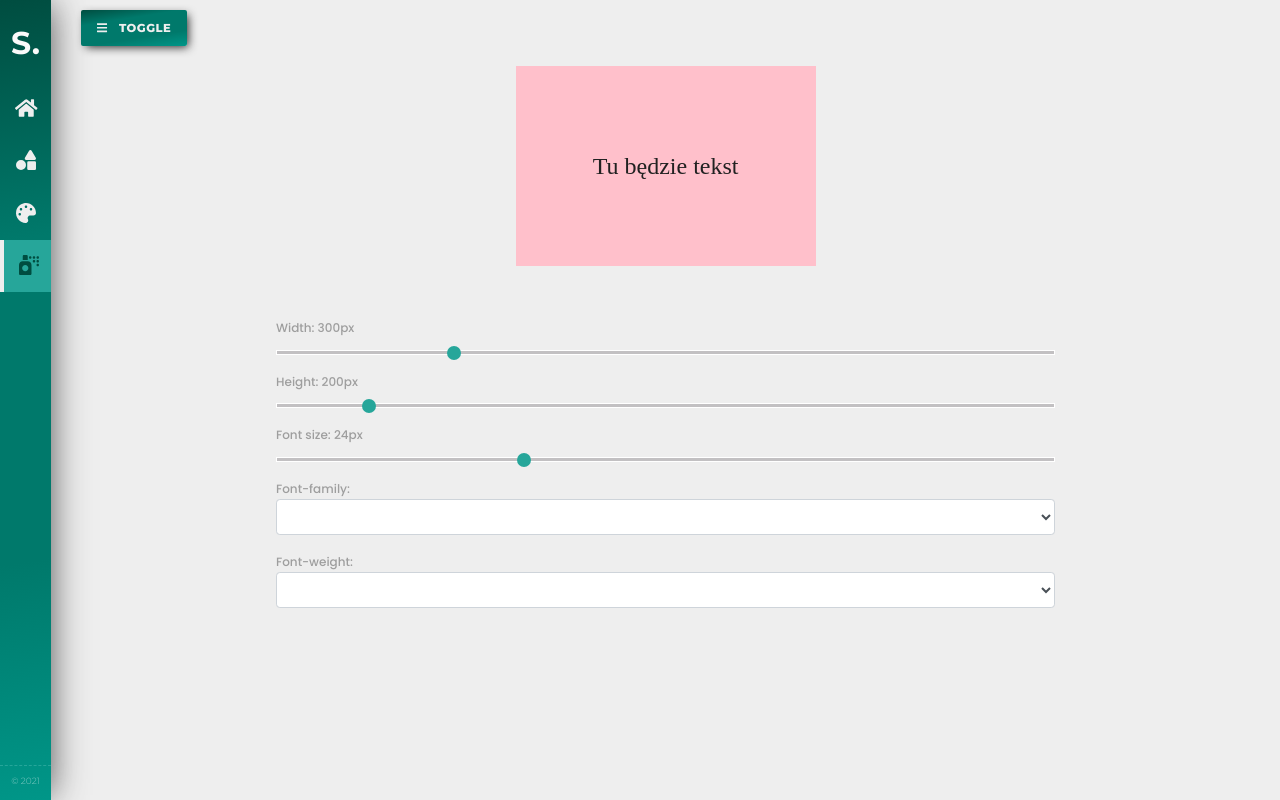
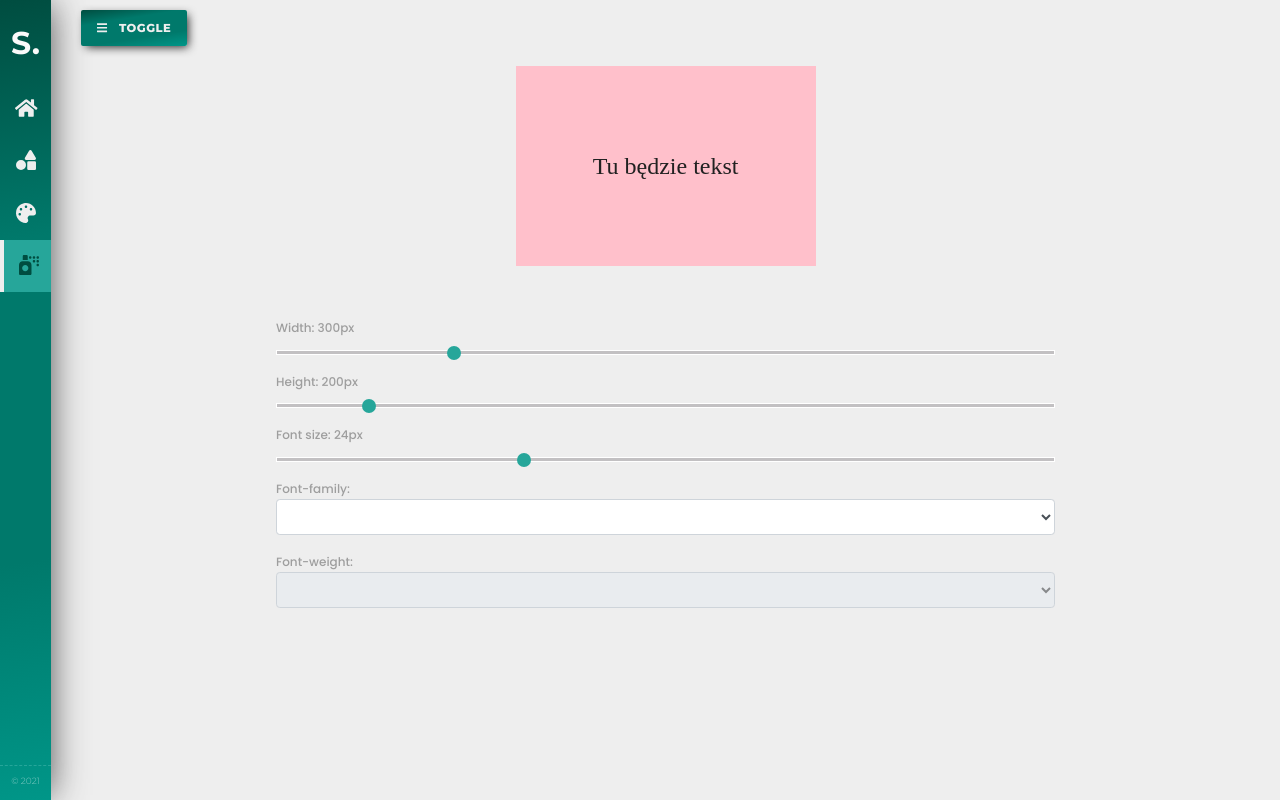
Before and after one commit to bartlomiejwyszecki/CSS-Application, an Angular app: page /banner-generator in a window 1280 px wide. Built offline with nearby package versions, Linux system fonts and the light colour scheme.

Commit message:
Font-weight fixed, and also is now disabled when there is no font.

```diff
--- a/src/app/components/banner-generator/assets/fonts.ts
+++ b/src/app/components/banner-generator/assets/fonts.ts
@@ -7,73 +7,73 @@ export interface Font {
 
 export const FONTS: Font[] = [
     {
-        id: 0,
+        id: 1,
         name: 'Poppins',
         description: "'Poppins', sans-serif",
         weights: [100, 200, 300, 400, 500, 600, 700, 800, 900]
     },
     {
-        id: 1,
+        id: 2,
         name: 'Montserrat',
         description: "'Montserrat', sans-serif",
         weights: [100, 200, 300, 400, 500, 600, 700, 800, 900]
     },
     {
-        id: 2,
+        id: 3,
         name: 'Roboto',
         description: "'Roboto', sans-serif",
         weights: [100, 300, 400, 500, 700, 900]
     },
     {
-        id: 3,
+        id: 4,
         name: 'Open Sans',
         description: "'Open Sans', sans-serif",
         weights: [300, 400, 600, 700]
     },
     {
-        id: 4,
+        id: 5,
         name: 'Lato',
         description: "'Lato', sans-serif",
         weights: [100, 300, 400, 700, 900]
     },
     {
-        id: 5,
+        id: 6,
         name: 'Ubuntu',
         description: "'Ubuntu', sans-serif",
         weights: [300, 400, 500, 700]
     },
     {
-        id: 6,
+        id: 7,
         name: 'Merriweather',
         description: "'Merriweather', serif",
         weights: [300, 400, 700, 900]
     },
     {
-        id: 7,
+        id: 8,
         name: 'Playfair Display',
         description: "'Playfair Display', serif",
         weights: [400, 500, 600, 700, 800, 900]
     },
     {
-        id: 8,
+        id: 9,
         name: 'Cormorant Garamond',
         description: "'Cormorant Garamond', serif",
         weights: [300, 400, 500, 600, 700]
     },
     {
-        id: 9,
+        id: 10,
         name: 'Lora',
         description: "'Lora', serif",
         weights: [400, 500, 600, 700]
     },
     {
-        id: 10,
+        id: 11,
         name: 'Bitter',
         description: "'Bitter', serif",
         weights: [100, 200, 300, 400, 500, 600, 700, 800, 900]
     },
     {
-        id: 11,
+        id: 12,
         name: 'Arvo',
         description: "'Arvo', serif",
         weights: [400, 700]
--- a/src/app/components/banner-generator/banner-generator.component.html
+++ b/src/app/components/banner-generator/banner-generator.component.html
@@ -23,10 +23,9 @@
         </div>
         <div class="form-group">
             <label for="sel1">Font-weight:</label>
-            <select class="form-control" id="sel1" [(ngModel)]="fontWeight">
+            <select class="form-control" id="sel1" [(ngModel)]="fontWeight" [disabled]="!font">
                 <ng-container *ngIf="id">
-                    <option selected>Poppins</option>
-                    <option *ngFor="let w of fonts[id].weights">{{ w }}</option>
+                    <option *ngFor="let w of fonts[id-1].weights">{{ w }}</option>
                 </ng-container>
             </select>
         </div>
--- a/src/app/components/banner-generator/banner-generator.component.ts
+++ b/src/app/components/banner-generator/banner-generator.component.ts
@@ -1,4 +1,4 @@
-import { Component, DoCheck, OnChanges, SimpleChange, SimpleChanges } from '@angular/core';
+import { Component, DoCheck } from '@angular/core';
 import { Font, FONTS } from './assets/fonts';
 
 @Component({
```
